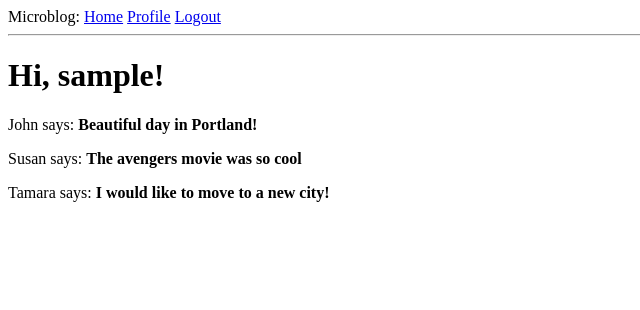
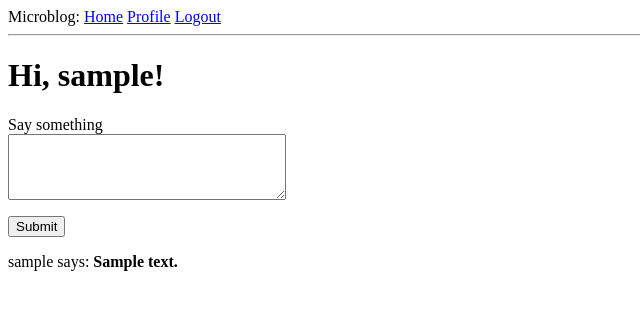
Before and after one commit to danielobembe/microblog, a Flask app: page / in a window 1280 px wide. Shown: the top 310 px of the page, without its empty margins (0-640 px from the left). Run offline with Flask 2, Linux system fonts and the light colour scheme; a user stored in the database is signed in; tables that the repository leaves empty hold one stand-in row (values such as "Sample post").

Commit message:
created functionality for creating and displaying blog posts

```diff
--- a/app/forms.py
+++ b/app/forms.py
@@ -2,6 +2,12 @@ from flask_wtf import FlaskForm
 from wtforms import StringField, PasswordField, BooleanField, SubmitField, TextAreaField
 from wtforms.validators import ValidationError, DataRequired, Email, EqualTo, Length
 from app.models import User
+
+class PostForm(FlaskForm):
+    post = TextAreaField('Say something', validators = [
+        DataRequired(), Length(min=1, max=140)
+    ])
+    submit = SubmitField('Submit')
 
 class LoginForm(FlaskForm):
     username = StringField('Username', validators=[DataRequired()])
--- a/app/routes.py
+++ b/app/routes.py
@@ -12,27 +12,22 @@ from app import db
 from app.forms import RegistrationForm
 from datetime import datetime
 from app.forms import EditProfileForm
+from app.forms import PostForm
+from app.models import Post
 
-@app.route('/')
-@app.route('/index')
+@app.route('/', methods=['GET','POST'])
+@app.route('/index', methods=['GET','POST'])
 @login_required
 def index():
-    user = {'username': 'Miguelle'}
-    posts = [
-        {
-            'author': {'username': 'John'},
-            'body': 'Beautiful day in Portland!'
-        },
-        {
-            'author': {'username': 'Susan'},
-            'body': 'The avengers movie was so cool'
-        },
-        {
-            'author': {'username': 'Tamara'},
-            'body': 'I would like to move to a new city!'
-        }
-    ]
-    return render_template('index.html', title='Home', posts=posts)
+    form = PostForm()
+    if form.validate_on_submit():
+        post = Post(body=form.post.data, author=current_user)
+        db.session.add(post)
+        db.session.commit()
+        flash('Your post is now live!')
+        return redirect(url_for('index'))
+    posts = current_user.followed_posts().all()
+    return render_template('index.html', title='Home Page', form=form, posts=posts)
 
 @app.route('/login', methods=['GET', 'POST'])
 def login():
--- a/app/templates/index.html
+++ b/app/templates/index.html
@@ -2,6 +2,17 @@
 
 {% block content %}
     <h1>Hi, {{current_user.username }}!</h1>
+    <form action="" method="post">
+        {{ form.hidden_tag() }}
+        <p>
+            {{ form.post.label }}<br>
+            {{ form.post(cols=32, rows = 4) }}<br>
+            {% for error in form.post.errors %}
+            <span style="color: red;">[{{ error }}]</span>
+            {% endfor %}
+        </p>
+        <p>{{ form.submit() }}</p>
+    </form>
     {% for post in posts %}
     <div><p>{{ post.author.username }} says: <b>{{ post.body }}</b></p></div>
     {% endfor %}
```
Also changed, not shown: app.db, 1 other file.
